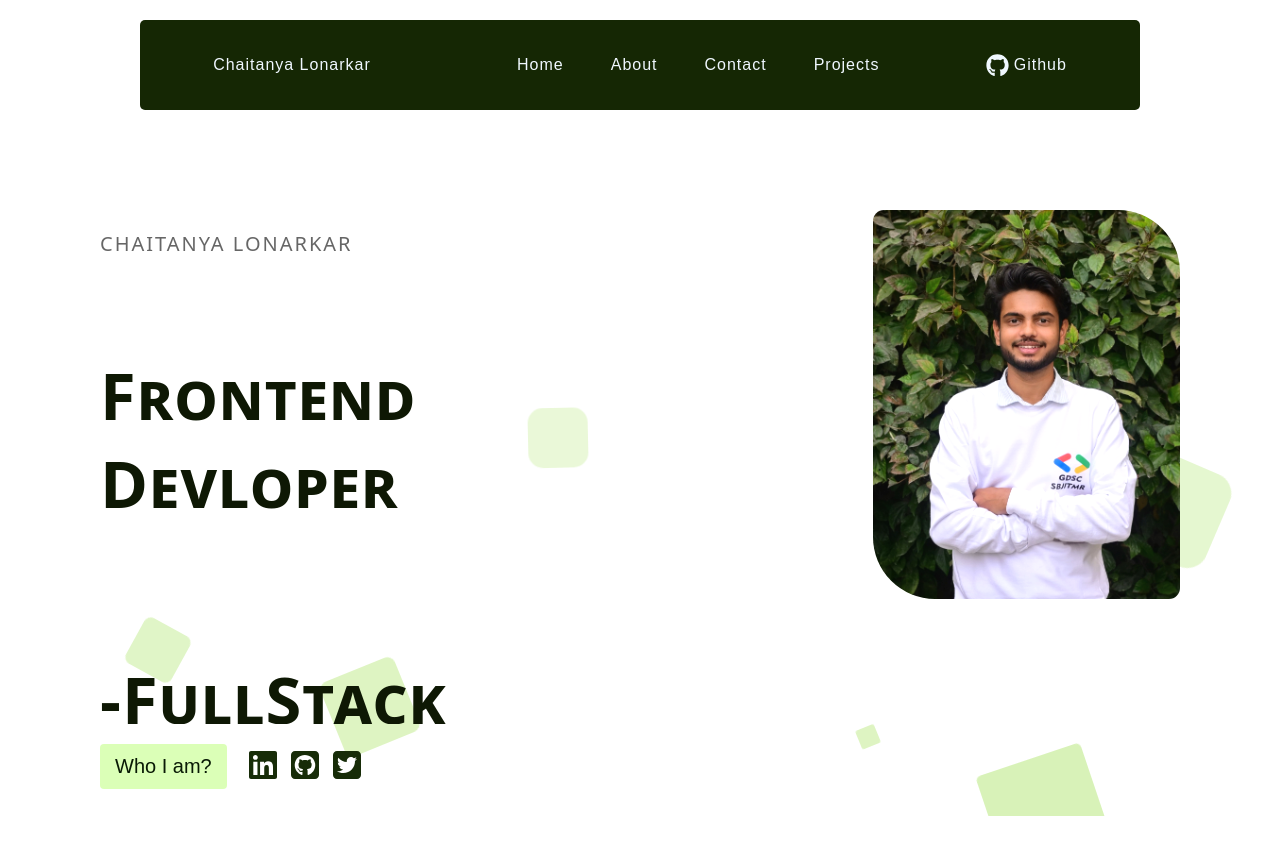
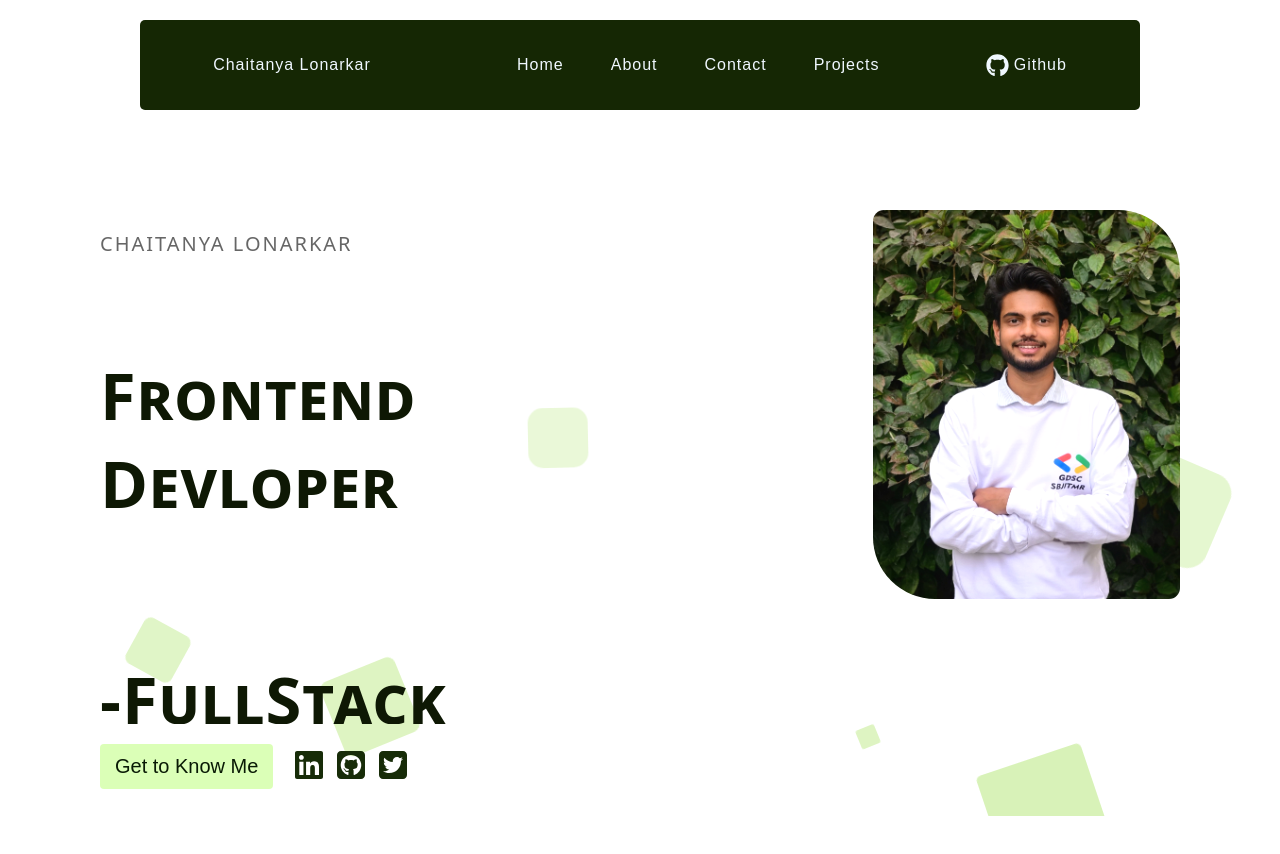
Before and after one commit to ChaitanyaLonarkar/MY-Portfolio, a React (Vite) app: page / in a window 1280 px wide. Shown: the top 854 px of the page. Built offline with nearby package versions, Linux system fonts and the light colour scheme.

Commit message:
added build files

```diff
--- a/src/Components/Home.jsx
+++ b/src/Components/Home.jsx
@@ -17,7 +17,7 @@ export default function Home() {
           </div>
           <div className="kbtn">
             {/* <button>Know Me</button> */}
-            <button>Who I am?</button>
+            <button>Get to Know Me</button>
             <div className="slinks">
               <a href="http://" target="_blank">
                 <FaLinkedin />
```
